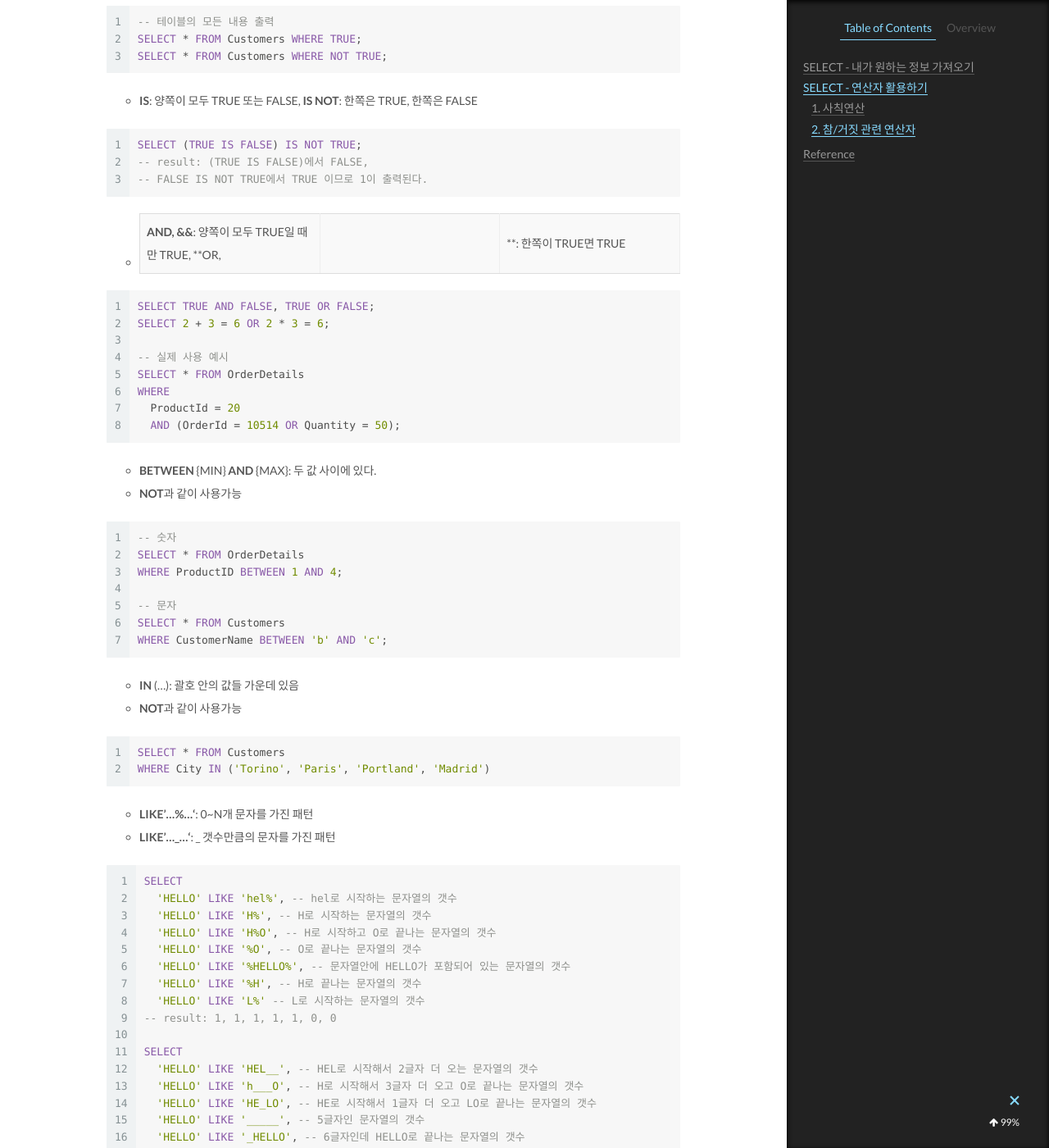
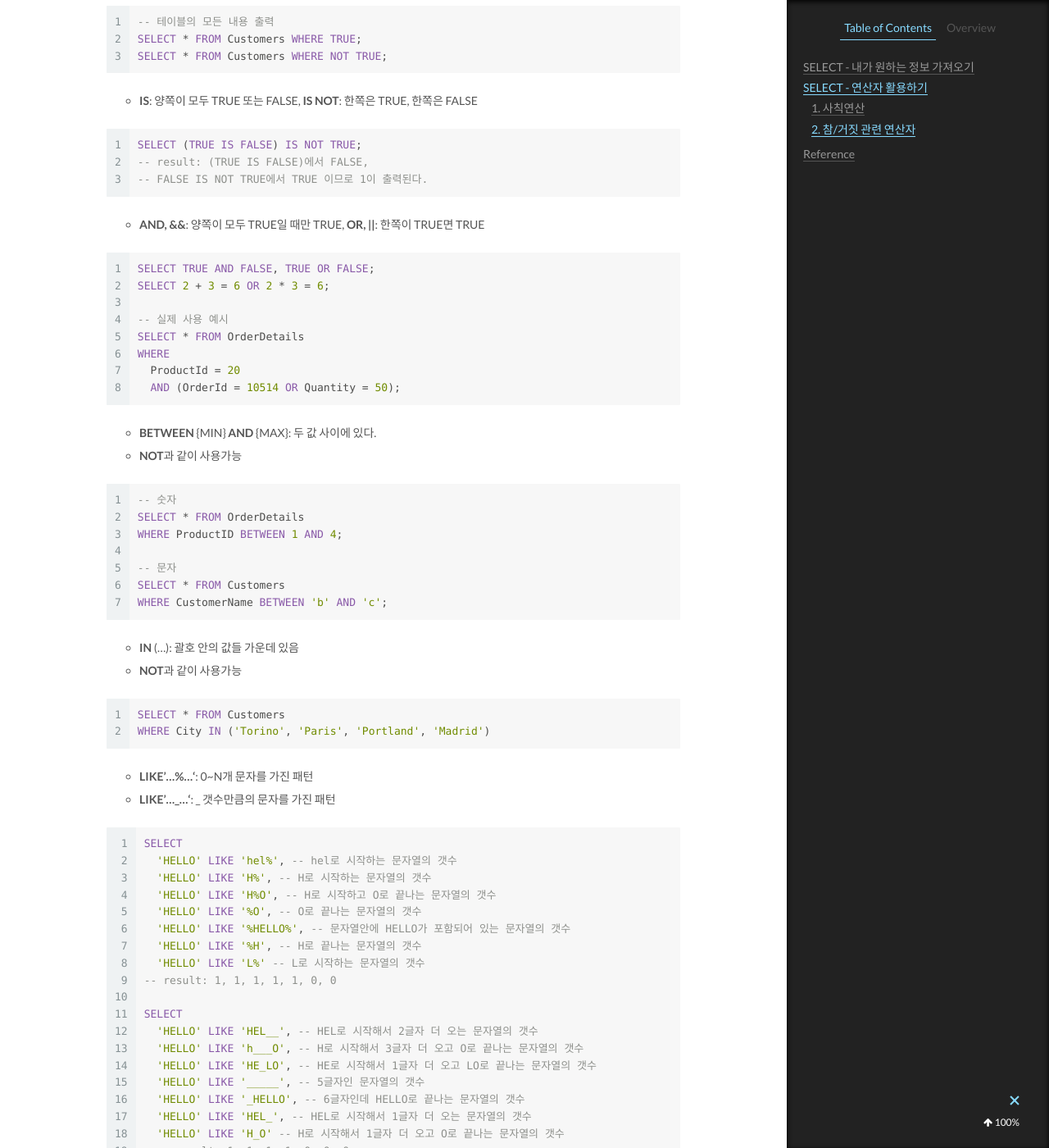
Before and after one commit to DoIn-Sin/DoIn-Sin.github.io, a Jekyll site: the page built from _posts/2022-06-28-review-sql-1.md, in a window 1280 px wide and 1400 px high, scrolled down 3853 px. Shown: the whole window at 82% size. Built offline with Jekyll 4.4.1, drawn with Linux system fonts in a browser that asks for light colours; comment, search, counter and statistics services are not loaded; part of the change alters nothing that is shown.

````diff
--- a/_posts/2022-06-28-review-sql-1.md
+++ b/_posts/2022-06-28-review-sql-1.md
@@ -171,7 +171,7 @@ SELECT (TRUE IS FALSE) IS NOT TRUE;
 -- FALSE IS NOT TRUE에서 TRUE 이므로 1이 출력된다.
 ```
 
-- **AND, &&**: 양쪽이 모두 TRUE일 때만 TRUE, **OR, ||**: 한쪽이 TRUE면 TRUE
+- **AND, &#38;&#38;**: 양쪽이 모두 TRUE일 때만 TRUE, **OR, &#124;&#124;**: 한쪽이 TRUE면 TRUE
 
 ```sql
 SELECT TRUE AND FALSE, TRUE OR FALSE;
````
